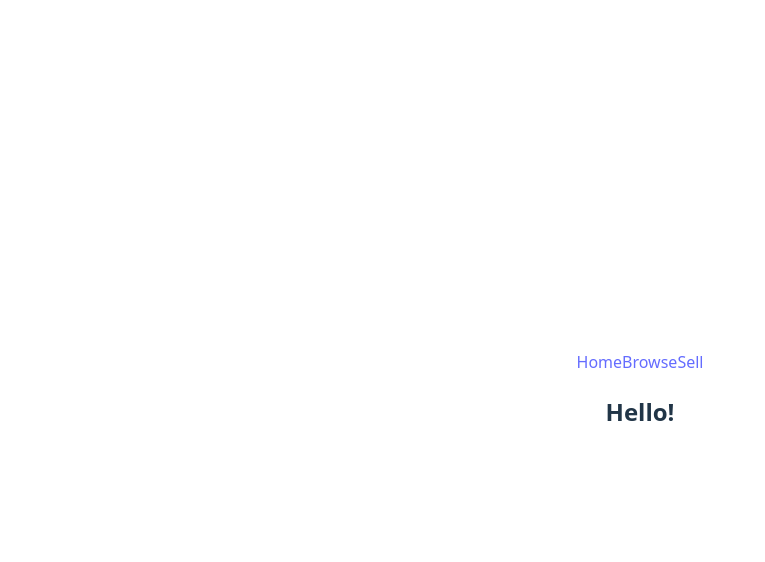
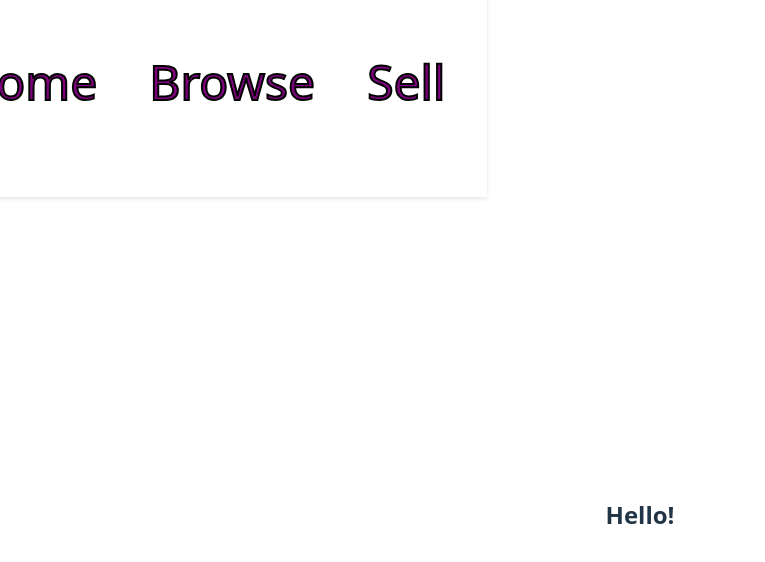
Before and after one commit to noahteitlebaum/Western-Marketplace, a React (Vite) app: page / in a window 1280 px wide. Shown: the top 562 px of the page, without its empty margins (0-765 px from the left). Built offline with nearby package versions, Linux system fonts and the light colour scheme.

Commit message:
Added fully functioning navigation bar with styles

```diff
--- a/src/components/NavBar.jsx
+++ b/src/components/NavBar.jsx
@@ -1,14 +1,20 @@
 import { Link } from "react-router-dom"
+import '../css/NavBar.css'
+import Logo from '../assets/images/western-logo.png'
 
 function NavBar() {
     return (
-        <nav className="navbar">
+        <>
+          <nav className="navbar">
+            <img src={Logo} alt="Western Logo" className="logo"/>
+
             <div className="navbar-links">
-                <Link to = "/" className="nav-link">Home</Link>
-                <Link to = "/browse" className="nav-link">Browse</Link>
-                <Link to = "/sell" className="nav-link">Sell</Link>
+                <Link to = "/" className="nav-link"> Home </Link>
+                <Link to = "/browse" className="nav-link"> Browse </Link>
+                <Link to = "/sell" className="nav-link"> Sell </Link>
             </div>
-        </nav>
+          </nav>
+        </>
     )
 }
 
--- /dev/null
+++ b/src/css/NavBar.css
@@ -0,0 +1,32 @@
+.logo {
+    width: 150px;
+    height: 150px;
+    position: relative;
+    margin-right: 3em;
+}
+
+.navbar {
+    position: relative;
+    top: -280px;   /* positive moves it DOWN */
+    left: -560px;   /* positive moves it RIGHT */
+    padding: 1rem 2rem;
+    display: flex;
+    justify-content: space-between;
+    align-items: center;
+    box-shadow: 0 2px 4px rgba(0, 0, 0, 0.1);
+}
+
+.navbar-links {
+    display: flex;
+    gap: 2rem;
+}
+
+.nav-link {
+    color: purple;
+    font-size: 3rem;
+    -webkit-text-stroke: 2px black;
+    padding: 10px;
+}
+.nav-link:hover {
+    color: white;
+}
--- a/src/pages/Browse.jsx
+++ b/src/pages/Browse.jsx
@@ -0,0 +1,9 @@
+function Browse() {
+    return (
+        <div className="browse">
+            <h2>Browse!</h2>
+        </div>
+    )
+}
+
+export default Browse
--- a/src/pages/Sell.jsx
+++ b/src/pages/Sell.jsx
@@ -0,0 +1,9 @@
+function Sell() {
+    return (
+        <div className="sell">
+            <h2>Sell!</h2>
+        </div>
+    )
+}
+
+export default Sell
```
Also changed, not shown: src/assets/images/western-logo.png (added).
